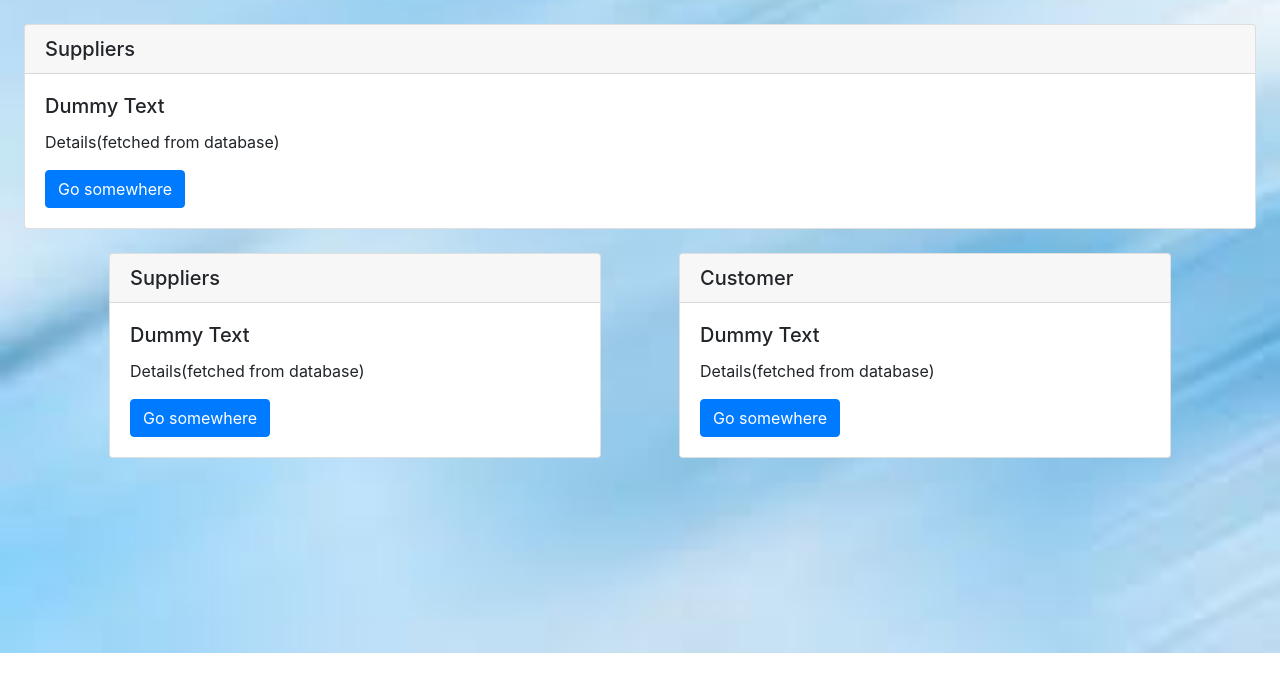
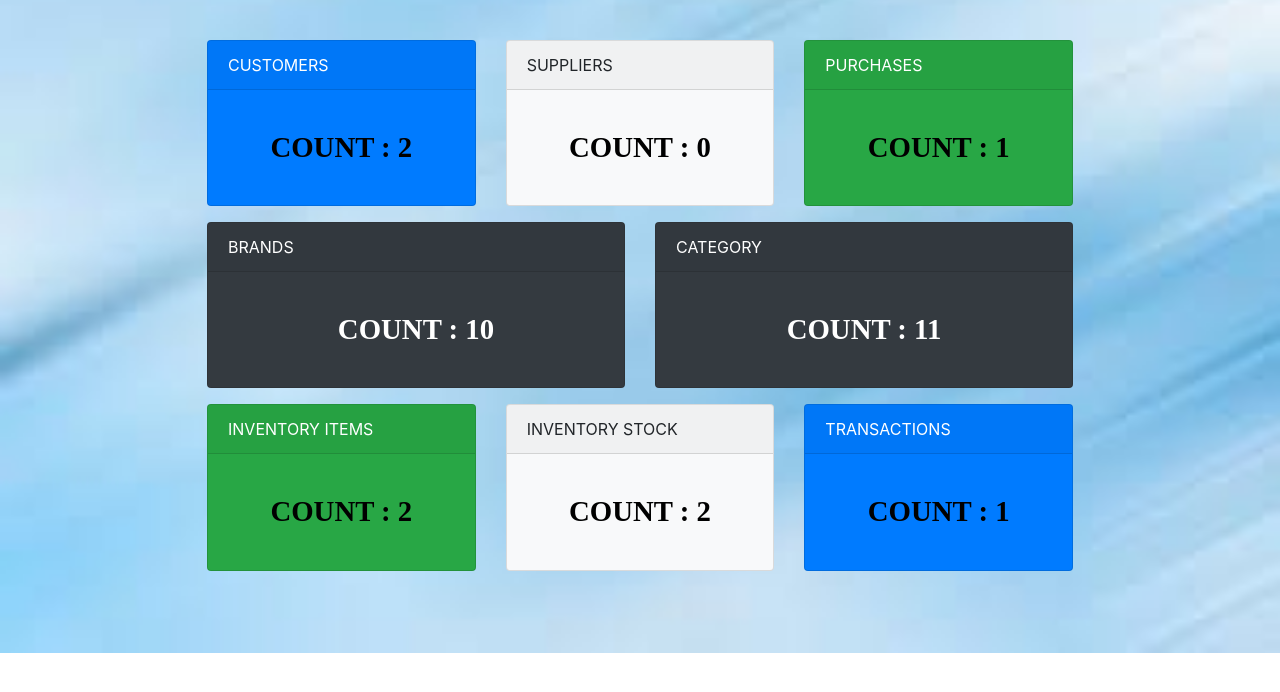
Before and after one commit to deepika9294/inventory_management, a PHP site: page /inventory/dashboard.php in a window 1280 px wide. Shown: the part 64-756 px from the top of the page. Run offline with PHP 8.4, Linux system fonts and the light colour scheme; a user stored in the database is signed in; data comes from the database, SQL or seed files in the repository; data that the repository does not hold is empty; some libraries are stand-ins or nearby versions.

Commit message:
updated dashboard

```diff
--- a/dashboard.php
+++ b/dashboard.php
@@ -1,5 +1,6 @@
 <?php
     require_once("includes/header.php");
+    require_once "core.php"
 ?>
 
 <!DOCTYPE html>
@@ -8,37 +9,168 @@
     <link rel="stylesheet" href="./customs/css/dashboard.css">
 </head>
 <body>
-<div class="card mt-4 ml-4 mr-4">
-  <h5 class="card-header">Suppliers</h5>
+<!-- ------------------------------------------------------------------------------------------->
+
+<div class="container" style="width: 70%;">
+
+    <div class="row" style= "margin-top: 40px">
+        <div class="col-md-4">
+        <div class="card text-white bg-primary mb-3" style="max-width: 23rem; min-height:10rem">
+        <div class="card-header">CUSTOMERS</div>
         <div class="card-body">
-    <h5 class="card-title">Dummy Text</h5>
-    <p class="card-text">Details(fetched from database)</p>
-    <a href="#" class="btn btn-primary">Go somewhere</a>
-  </div>
-</div>
-<div class="container">
-    <div class="row">
-        <div class="col-md-6">
-            <div class="card mt-4 ml-4 mr-4">
-                <h5 class="card-header">Suppliers</h5>
-                <div class="card-body">
-                    <h5 class="card-title">Dummy Text</h5>
-                    <p class="card-text">Details(fetched from database)</p>
-                    <a href="#" class="btn btn-primary">Go somewhere</a>
+            <p class="card-text" >
+            <?php
+                $cust_query = "SELECT COUNT(`customer_id`) FROM customer ";
+                $result = $connect->query($cust_query);
+                $count = $result->fetch_array()[0];
+                echo '<div style="font-size: 1.8em; font-family: Times New Roman; color: black; text-align: center"> <strong>COUNT : ';
+                echo $count;
+                echo '</strong></div>';
+            ?></p>
         </div>
         </div>
         </div>
+        <div class="col-md-4">
+        <div class="card bg-light mb-3" style="max-width: 23rem; min-height:10rem">
+        <div class="card-header">SUPPLIERS</div>
+        <div class="card-body">
+            <p class="card-text">
+            <?php
+                $cust_query = "SELECT COUNT(`supplier_id`) FROM supplier ";
+                $result = $connect->query($cust_query);
+                $count = $result->fetch_array()[0];
+                echo '<div style="font-size: 1.8em; font-family: Times New Roman; color: black; text-align :center"> <strong>COUNT : ';
+                echo $count;
+                echo '</strong></div>';
+            ?></p>
+            </p>
+        </div>
+        </div>
+        </div>
+        <div class="col-md-4">
+        <div class="card text-white bg-success mb-3" style="max-width: 23rem; min-height:10rem">
+        <div class="card-header">PURCHASES</div>
+        <div class="card-body">
+            <p class="card-text">
+            <?php
+                $cust_query = "SELECT COUNT(`item_id`) FROM purchased ";
+                $result = $connect->query($cust_query);
+                $count = $result->fetch_array()[0];
+                echo '<div style="font-size: 1.8em; font-family: Times New Roman; color: black; text-align :center"> <strong>COUNT : ';
+                echo $count;
+                echo '</strong></div>';
+            ?>
+            </p>
+        </div>
+        </div>
+        </div>
+
+    </div>
+
+    <div class="row">
+
         <div class="col-md-6">
-            <div class="card mt-4 ml-4 mr-4">
-                <h5 class="card-header">Customer</h5>
+        <div class="card text-white bg-dark mb-3" style="max-width: 35rem; min-height:8rem">
+        <div class="card-header">BRANDS</div>
         <div class="card-body">
-                    <h5 class="card-title">Dummy Text</h5>
-                    <p class="card-text">Details(fetched from database)</p>
-                    <a href="#" class="btn btn-primary">Go somewhere</a>
+            <p class="card-text">
+            <?php
+                $cust_query = "SELECT COUNT(`brand_id`) FROM brands ";
+                $result = $connect->query($cust_query);
+                $count = $result->fetch_array()[0];
+                echo '<div style="font-size: 1.8em; font-family: Times New Roman; color: white; text-align :center"> <strong>COUNT : ';
+                echo $count;
+                echo '</strong></div>';
+            ?>
+            </p>
+        </div>
+        </div>
+        </div>
+
+
+        <div class="col-md-6">
+        <div class="card text-white bg-dark mb-3" style="max-width: 35rem; min-height:8rem">
+        <div class="card-header">CATEGORY</div>
+        <div class="card-body">
+            <p class="card-text">
+            <?php
+                $cust_query = "SELECT COUNT(`category_id`) FROM category ";
+                $result = $connect->query($cust_query);
+                $count = $result->fetch_array()[0];
+                echo '<div style="font-size: 1.8em; font-family: Times New Roman; color: white; text-align :center"> <strong>COUNT : ';
+                echo $count;
+                echo '</strong></div>';
+            ?>
+            </p>
         </div>
         </div>
         </div>
       </div>
+
+      <div class="row ">
+        <div class="col-md-4">
+        <div class="card text-white bg-success mb-3" style="max-width: 23rem;min-height:10rem">
+        <div class="card-header">INVENTORY ITEMS</div>
+        <div class="card-body">
+            <p class="card-text">
+            <?php
+                $cust_query = "SELECT COUNT(`item_id`) FROM inventory_items ";
+                $result = $connect->query($cust_query);
+                $count = $result->fetch_array()[0];
+                echo '<div style="font-size: 1.8em; font-family: Times New Roman; color: black; text-align :center"> <strong>COUNT : ';
+                echo $count;
+                echo '</strong></div>';
+            ?>
+            </p>
         </div>
+        </div>
+        </div>
+        <div class="col-md-4">
+        <div class="card bg-light mb-3" style="max-width: 23rem; min-height:10rem">
+        <div class="card-header">INVENTORY STOCK</div>
+        <div class="card-body">
+            <p class="card-text">
+            <?php
+                $cust_query = "SELECT COUNT(`item_id`) FROM item_stocks ";
+                $result = $connect->query($cust_query);
+                $count = $result->fetch_array()[0];
+                echo '<div style="font-size: 1.8em; font-family: Times New Roman; color: black; text-align :center"> <strong>COUNT : ';
+                echo $count;
+                echo '</strong></div>';
+            ?>
+            </p>
+        </div>
+        </div>
+        </div>
+        <div class="col-md-4">
+        <div class="card text-white bg-primary mb-3" style="max-width: 23rem;min-height:10rem">
+        <div text-align: center class="card-header">TRANSACTIONS</div>
+        <div class="card-body">
+            <p class="card-text">
+            <?php
+                $cust_query = "SELECT COUNT(`transaction_id`) FROM `transaction` ";
+                $result = $connect->query($cust_query);
+                $count = $result->fetch_array()[0];
+                echo '<div style="font-size: 1.8em; font-family: Times New Roman; color: black; text-align :center"> <strong>COUNT : ';
+                echo $count;
+                echo '</strong></div>';
+            ?>
+            </p>
+        </div>
+        </div>
+        </div>
+
+    </div>
+
+</div>
+
+
+
+<!-- ---------------------------------------------------------------- -->
+
+
+
+
+
 </body>
 </html>
```
Lines whose indentation alone changed are shown as unchanged.
